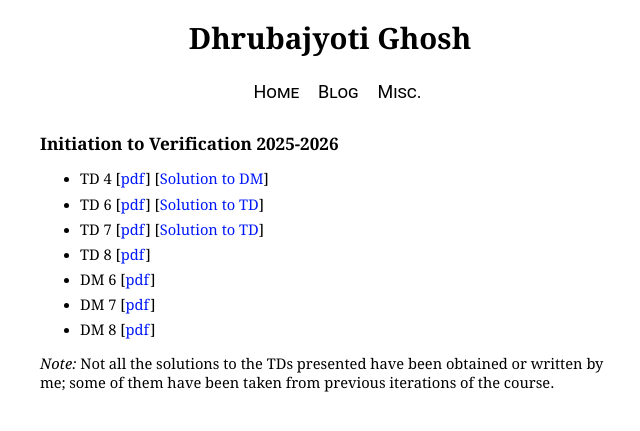
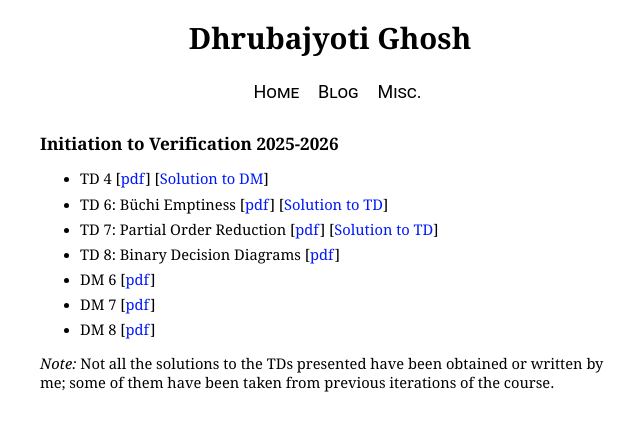
Before and after one commit to ghoshdhruba/ghoshdhruba.github.io, a Jekyll site: the page built from teaching/initVerif.html, in a window 1280 px wide. Shown: the top 431 px of the page, without its empty margins (310-950 px from the left). Built offline with Jekyll 4.4.1, drawn with Linux system fonts in a browser that asks for light colours.

Commit message:
Add descriptions to initVerif

```diff
--- a/teaching/initVerif.html
+++ b/teaching/initVerif.html
@@ -7,9 +7,9 @@ title: Dhrubajyoti Ghosh
 
 <ul>
     <li>TD 4 [<a href="initVerif/TD4_initVerif_2025.pdf">pdf</a>] [<a href="initVerif/DM4_sols_2025.pdf">Solution to DM</a>] </li>
-    <li>TD 6 [<a href="initVerif/td06_BuchiEmptiness_StutterInvariance.pdf">pdf</a>] [<a href="initVerif/TD6_BuchiEmptiness_StutterInvaraince_corr.pdf">Solution to TD</a>] </li>
-    <li>TD 7 [<a href="initVerif/td07_PartialOrderReduction.pdf">pdf</a>] [<a href="initVerif/td07_PartialOrderReduction_corr.pdf">Solution to TD</a>] </li>
-    <li>TD 8 [<a href="initVerif/td08_bdd.pdf">pdf</a>] </li>
+    <li>TD 6: Büchi Emptiness [<a href="initVerif/td06_BuchiEmptiness_StutterInvariance.pdf">pdf</a>] [<a href="initVerif/TD6_BuchiEmptiness_StutterInvaraince_corr.pdf">Solution to TD</a>] </li>
+    <li>TD 7: Partial Order Reduction [<a href="initVerif/td07_PartialOrderReduction.pdf">pdf</a>] [<a href="initVerif/td07_PartialOrderReduction_corr.pdf">Solution to TD</a>] </li>
+    <li>TD 8: Binary Decision Diagrams [<a href="initVerif/td08_bdd.pdf">pdf</a>] </li>
     <li>DM 6 [<a href="initVerif/hw6.pdf">pdf</a>] </li>
     <li>DM 7 [<a href="initVerif/hw07.pdf">pdf</a>] </li>
     <li>DM 8 [<a href="initVerif/hw08.pdf">pdf</a>] </li>
```
